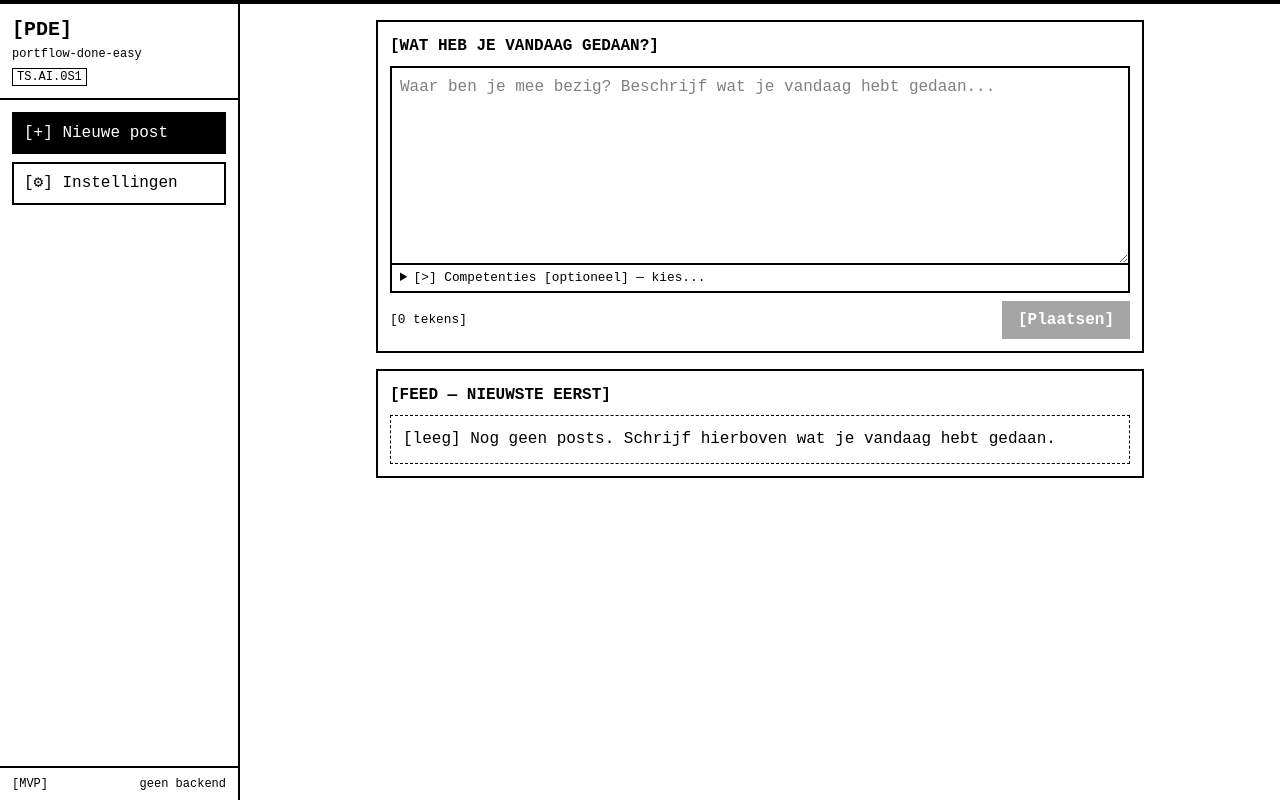
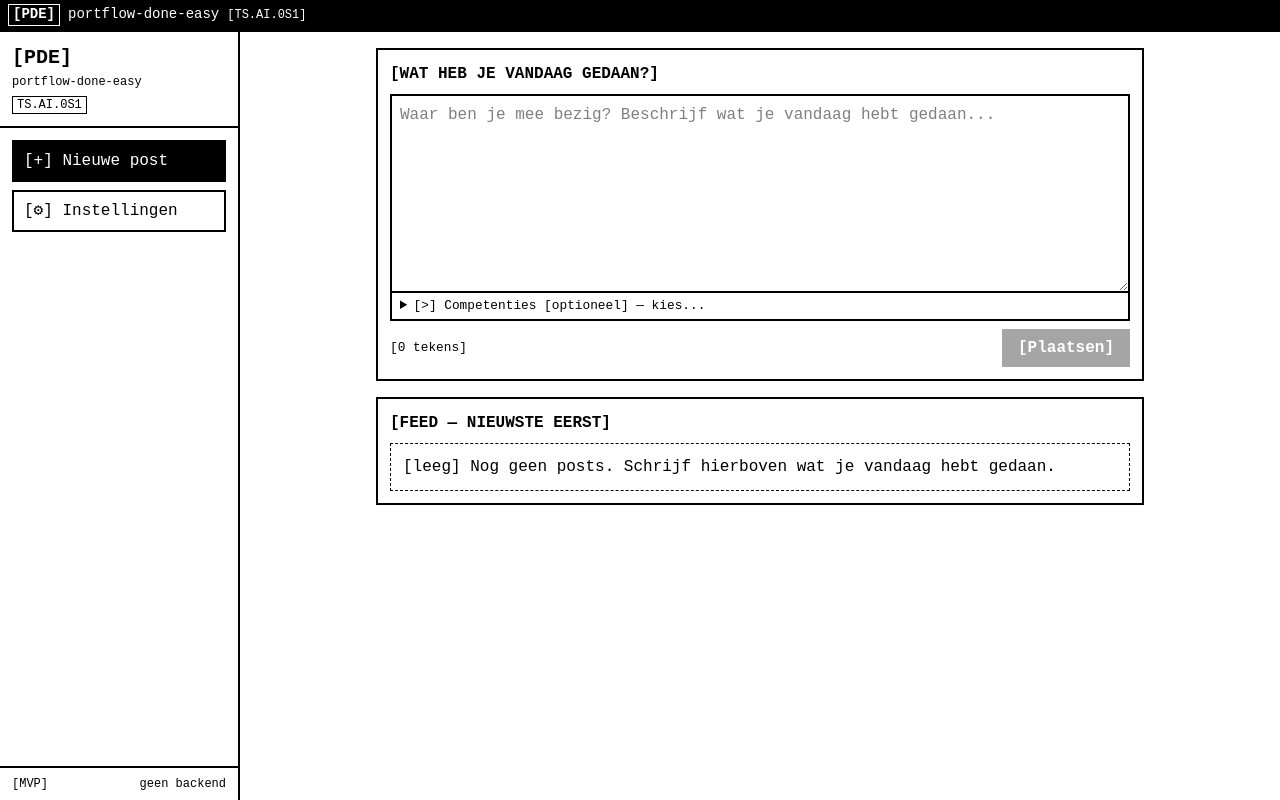
Before and after one commit to Powerboy2015/portflow-done-easy, a React (Vite) app: page / in a window 1280 px wide. Built offline with nearby package versions, Linux system fonts and the light colour scheme.

Commit message:
Titlebar: fix window dragging from custom titlebar

```diff
--- a/src-tauri/capabilities/default.json
+++ b/src-tauri/capabilities/default.json
@@ -5,6 +5,10 @@
   "windows": ["main"],
   "permissions": [
     "core:default",
+    "core:window:allow-minimize",
+    "core:window:allow-toggle-maximize",
+    "core:window:allow-close",
+    "core:window:allow-start-dragging",
     "opener:default"
   ]
 }
--- a/src-tauri/tauri.conf.json
+++ b/src-tauri/tauri.conf.json
@@ -14,7 +14,8 @@
       {
         "title": "portflow-done-easy",
         "width": 800,
-        "height": 600
+        "height": 600,
+        "decorations": false
       }
     ],
     "security": {
--- a/src/App.tsx
+++ b/src/App.tsx
@@ -4,6 +4,7 @@ import { Composer } from "./components/Composer";
 import { Feed } from "./components/Feed";
 import { SettingsPanel } from "./components/SettingsPanel";
 import { Sidebar } from "./components/Sidebar";
+import { Titlebar } from "./components/Titlebar";
 import type { Post, View } from "./types";
 
 function App() {
@@ -61,10 +62,13 @@ function App() {
   }
 
   return (
-    <div className="flex min-h-screen border-t-4 border-black bg-white font-mono leading-[1.4] text-black max-sm:flex-col">
-      <Sidebar view={view} onSelect={handleSelect} />
+    <div className="flex min-h-screen flex-col bg-white font-mono leading-[1.4] text-black">
+      <Titlebar />
 
-      <main className="mx-auto w-full max-w-[800px] flex-1 p-4">
+      <div className="flex flex-1 max-sm:flex-col">
+        <Sidebar view={view} onSelect={handleSelect} />
+
+        <main className="mx-auto w-full max-w-[800px] flex-1 p-4">
         {isSettings ? (
           <SettingsPanel onBack={() => setView("feed")} />
         ) : (
@@ -82,6 +86,7 @@ function App() {
           </>
         )}
       </main>
+      </div>
     </div>
   );
 }
--- /dev/null
+++ b/src/components/Titlebar.tsx
@@ -0,0 +1,116 @@
+import { getCurrentWindow } from "@tauri-apps/api/window";
+
+// Alleen binnen Tauri bestaan venster-API's; in de browser (vite dev)
+// renderen we de balk zonder knoppen zodat er nooit dode controls staan.
+const IN_TAURI =
+  typeof window !== "undefined" && "__TAURI_INTERNALS__" in window;
+
+const TITLE_BTN =
+  "border-2 border-white bg-black px-2 py-0.5 text-sm leading-none text-white hover:bg-white hover:text-black";
+
+// Alle vensteracties lopen via event handlers, geen effects/state nodig.
+async function handleMinimize() {
+  await getCurrentWindow().minimize();
+}
+
+async function handleToggleMaximize() {
+  await getCurrentWindow().toggleMaximize();
+}
+
+async function handleClose() {
+  await getCurrentWindow().close();
+}
+
+// Programmatisch slepen als aanvulling op data-tauri-drag-region (op
+// Windows volstaat het attribuut alleen niet altijd). Bewust géén
+// IN_TAURI-gate: buiten Tauri faalt de call en wordt de fout geslikt,
+// zodat een verkeerde runtime-detectie het slepen nooit kan breken.
+// De call staat synchroon in de mousedown-handler (geen await ervoor),
+// zodat Tauri hem als gebruikersgebaar accepteert. Kliks vanaf knoppen
+// worden overgeslagen zodat min/max/sluiten klikbaar blijven.
+function handleDragMouseDown(e: {
+  button: number;
+  target: EventTarget | null;
+}) {
+  if (e.button !== 0) return;
+  const el = e.target as Element | null;
+  if (typeof el?.closest === "function" && el.closest("button")) return;
+  try {
+    getCurrentWindow().startDragging().catch(() => {
+      // Geen Tauri-runtime (browser-dev): niets te slepen.
+    });
+  } catch {
+    // getCurrentWindow() zelf gooit buiten Tauri: ook negeren.
+  }
+}
+
+// Module-level component; brutalist vensterbalk ter vervanging van de
+// native Windows-titelbalk (venster draait frameless, zie tauri.conf.json).
+export function Titlebar() {
+  return (
+    <header
+      data-tauri-drag-region
+      aria-label="Vensterbalk"
+      className="sticky top-0 z-50 flex shrink-0 touch-none items-center justify-between gap-2 border-b-2 border-black bg-black px-2 py-1 font-mono text-sm leading-[1.4] text-white select-none"
+      onMouseDown={(e) => handleDragMouseDown(e)}
+      onDoubleClick={() => {
+        if (IN_TAURI) void handleToggleMaximize();
+      }}
+    >
+      <div data-tauri-drag-region className="flex min-w-0 items-center gap-2">
+        <span
+          data-tauri-drag-region
+          className="shrink-0 border border-white px-1 font-bold"
+        >
+          [PDE]
+        </span>
+        <span data-tauri-drag-region className="truncate">
+          portflow-done-easy
+        </span>
+        <span
+          data-tauri-drag-region
+          className="hidden shrink-0 text-xs min-[420px]:inline"
+        >
+          [TS.AI.0S1]
+        </span>
+      </div>
+
+      {IN_TAURI ? (
+        <div
+          className="flex shrink-0 items-center gap-1.5"
+          role="group"
+          aria-label="Vensterknoppen"
+          onMouseDown={(e) => e.stopPropagation()}
+        >
+          <button
+            type="button"
+            className={TITLE_BTN}
+            aria-label="Minimaliseren"
+            title="Minimaliseren"
+            onClick={() => void handleMinimize()}
+          >
+            <span aria-hidden="true">[_]</span>
+          </button>
+          <button
+            type="button"
+            className={TITLE_BTN}
+            aria-label="Maximaliseren of herstellen"
+            title="Maximaliseren of herstellen"
+            onClick={() => void handleToggleMaximize()}
+          >
+            <span aria-hidden="true">[□]</span>
+          </button>
+          <button
+            type="button"
+            className={TITLE_BTN}
+            aria-label="Sluiten"
+            title="Sluiten"
+            onClick={() => void handleClose()}
+          >
+            <span aria-hidden="true">[x]</span>
+          </button>
+        </div>
+      ) : null}
+    </header>
+  );
+}
```
